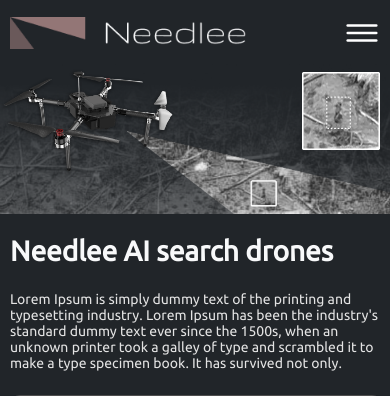
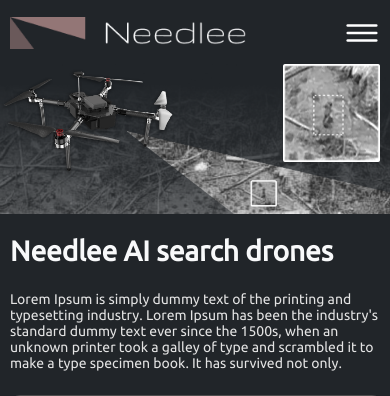
Before and after one commit to needlee-uav/website, a Flask app: page / in a window 390 px wide. Shown: the top 396 px of the page. Run offline with Flask 3, Linux system fonts and the light colour scheme.

Commit message:
Mobile move image & Ubuntu font to login page

```diff
--- a/static/style.css
+++ b/static/style.css
@@ -207,9 +207,9 @@ h3 {
         top: 10%;
     }
     @media (max-width:1000px) {
-        width: 20%;
+        width: 25%;
         right: 10px;
-        top: 5%;
+        top: 0%;
     }
 }
 .human-container img {
--- a/templates/login.html
+++ b/templates/login.html
@@ -3,6 +3,7 @@
         <script src="https://ajax.googleapis.com/ajax/libs/jquery/3.5.1/jquery.min.js"></script>
         <meta charset="utf-8">
         <meta name="viewport" content="width=device-width, initial-scale=1">
+        <link href='https://fonts.googleapis.com/css?family=Ubuntu' rel='stylesheet'>
         <title>Needlee Console</title>
         <link href="{{ url_for('static', filename='style.css') }}" rel="stylesheet">
         <style>
```
